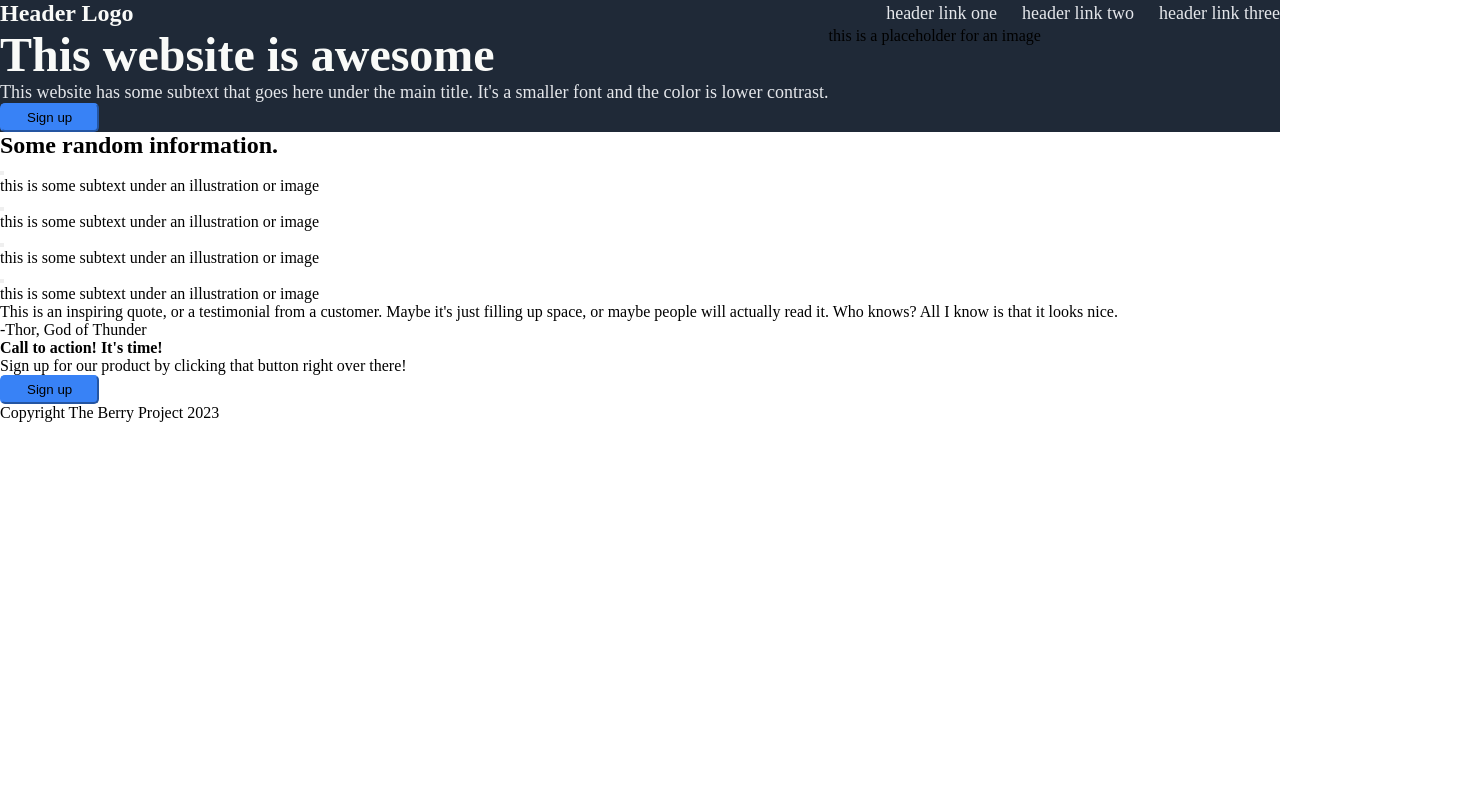
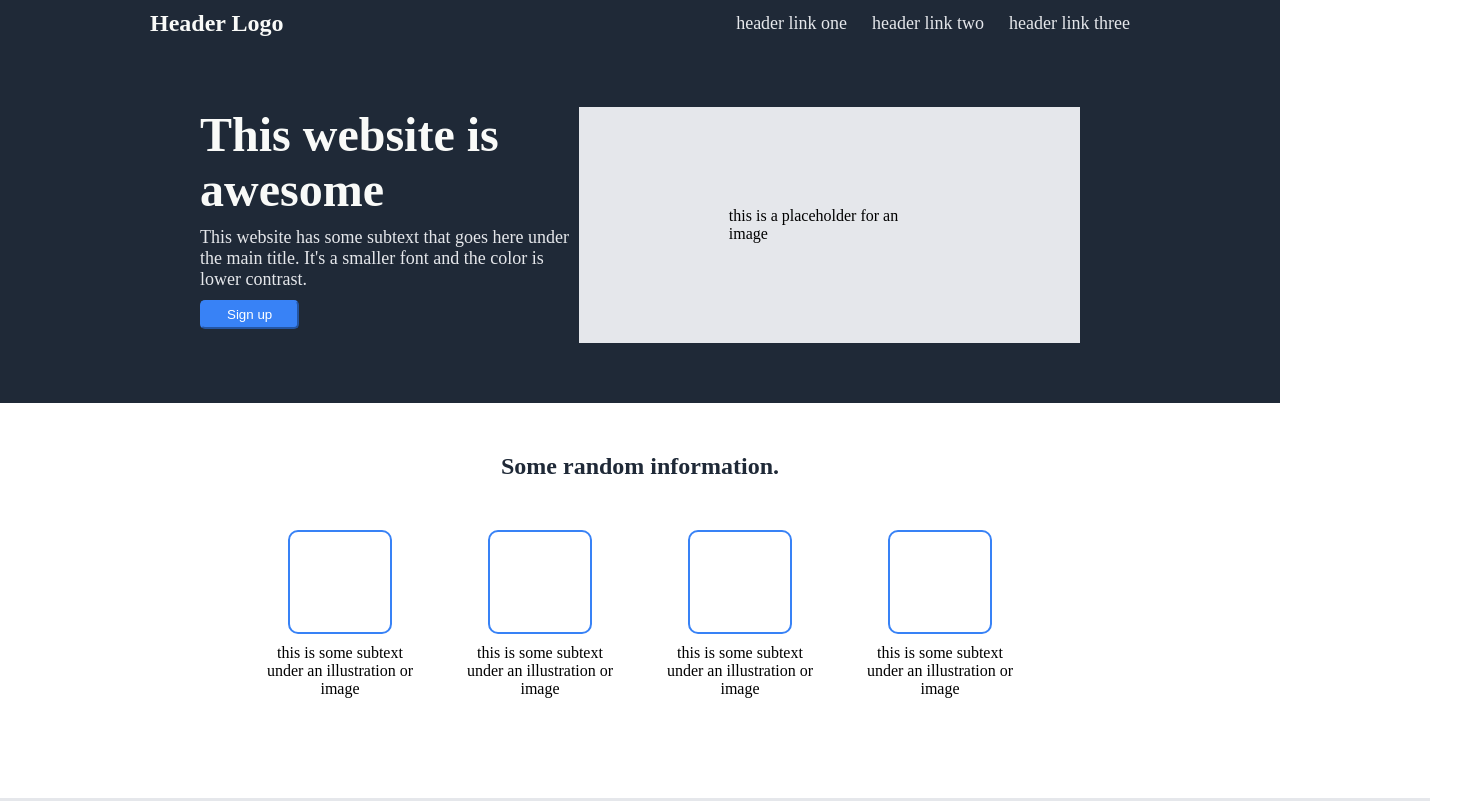
Before and after one commit to berryywise/landing_page, a plain HTML site: page index.html in a window 1280 px wide. Shown: the top 801 px of the page, 1480 px wide, since content can reach past the window. Drawn offline with Linux system fonts and the light colour scheme.

Commit message:
added styling and content filling

```diff
--- a/index.html
+++ b/index.html
@@ -8,7 +8,6 @@
 </head>
 
 <body>
-<div class="main-container">
   <div class="hero">
     <div class="top-bar">
         <h1 class="logo">Header Logo</h1>
@@ -21,7 +20,7 @@
         </div>
     </div>
     <div class="header-container">
-        <div>
+        <div class="title-container">
             <h2 class="title">This website is awesome</h2>
             <p class="title-sub">This website has some subtext that goes here under the main title. It's a smaller font and the color is lower contrast.</p>
             <button class="sign-up">Sign up</button>
@@ -30,29 +29,29 @@
     </div>
   </div>
   <div class="random-container">
-    <div><h2>Some random information.</h2></div>
+    <div><h2 class="random-title">Some random information.</h2></div>
     <div class="random-subtext">
-        <div>
-            <button></button>
+        <div class="random-card">
+            <div class="random-div"></div>
             <p>this is some subtext under an illustration or image</p>
         </div>
-        <div>
-            <button></button>
+        <div class="random-card">
+            <div class="random-div"></div>
             <p>this is some subtext under an illustration or image</p>
         </div>
-        <div>
-            <button></button>
+        <div class="random-card">
+            <div class="random-div"></div>
             <p>this is some subtext under an illustration or image</p>
         </div>
-        <div>
-            <button></button>
+        <div class="random-card">
+            <div class="random-div"></div>
             <p>this is some subtext under an illustration or image</p>
         </div>
     </div>
   </div>
   <div class="quote-container">
-    <div><p>This is an inspiring quote, or a testimonial from a customer. Maybe it's just filling up space, or maybe people will actually read it. Who knows? All I know is that it looks nice.</p></div>
-    <div><p>-Thor, God of Thunder</p></div>
+    <div class="quote-title"><p>This is an inspiring quote, or a testimonial from a customer. Maybe it's just filling up space, or maybe people will actually read it. Who knows? All I know is that it looks nice.</p></div>
+    <div class="quote-name"><p>-Thor, God of Thunder</p></div>
   </div>
   <div class="footer-container">
     <div class="footer-button">
@@ -66,7 +65,6 @@
   <div class="bottom-bar">
     <p>Copyright The Berry Project 2023</p>
   </div>
-</div>
 </body>
 
 </html>
--- a/style.css
+++ b/style.css
@@ -3,12 +3,18 @@
     padding: 0px;
 }
 
+
 body {
     min-height: 100vh;
+    display: flex;
+    flex-direction: column;
+    justify-content: space-between;
+    align-items: center;
 }
 
 .hero {
     background-color: #1f2937;
+    width: 100%;
 }
 
 .title-sub, .links {
@@ -22,11 +28,28 @@ body {
     color: #f9faf8;
 }
 
+.title-container {
+    width: 400px;
+}
+
+.title-sub {
+    margin: 10px 0px;
+}
+
 .sign-up {
     padding: 5px 25px;
     background-color: #3882f6;
     border-radius: 5px;
     border-color: #3882f6;
+    color: white;
+}
+
+.placeholder {
+    padding: 100px 150px;
+    background-color: #E5E7EB;
+    display: flex;
+    justify-content: center;
+    align-items: center;
 }
 
 .logo {
@@ -38,8 +61,8 @@ body {
     display: flex;
     justify-content: space-between;
     align-items: center;
-    /* padding: 10px 50px; */
-    /* margin-bottom: 100px; */
+    margin-bottom: 50px;
+    padding: 10px 150px;
 }
 
 .links {
@@ -51,5 +74,90 @@ body {
 
 .header-container {
     display: flex;
-    /* padding: 10px 50px; */
+    display: flex;
+    justify-content: space-between;
+    padding: 10px 200px;
+    margin-bottom: 50px;
 }
+
+.random-container {
+    width: 100%;
+    background-color: rgb(255, 255, 255);
+    display: flex;
+    flex-direction: column;
+    align-items: center;
+}
+
+.random-title {
+    margin: 50px 0px 50px 0px;
+    color: #1f2937;
+}
+
+.random-subtext {
+    display: flex;
+    gap: 50px;
+}
+
+.random-card {
+    width: 150px;
+    text-align: center;
+    display: flex;
+    flex-direction: column;
+    align-items: center;
+    gap: 10px;
+    margin-bottom: 100px;
+}
+
+.random-div {
+    height: 100px;
+    width: 100px;
+    border: 2px solid #3882f6;
+    border-radius: 10px;
+}
+
+.quote-container {
+    display: flex;
+    flex-direction: column;
+    align-items: center;
+    width: 100%;
+    background-color: #e5e7eb;
+    padding: 150px;
+    gap: 20px;
+}
+
+.quote-title, .quote-name {
+    width: 600px;
+}
+
+.quote-title {
+    font-size: 36px;
+    font-style: italic;
+    color: #1f2937;
+}
+
+.footer-container {
+    display: flex;
+    justify-content: center;
+    width: 100%;
+    padding: 200px;
+}
+
+.footer-button {
+    background-color: #3882f6;
+    padding: 25px 150px;
+    border-radius: 5px;
+    display: flex;
+    justify-content: space-between;
+    gap: 100px;
+    align-items: center;
+    color: white;
+}
+
+.bottom-bar {
+    display: flex;
+    justify-content: center;
+    background-color: #1f2937;
+    width: 100%;
+    padding: 40px;
+    color: white;
+}
```
